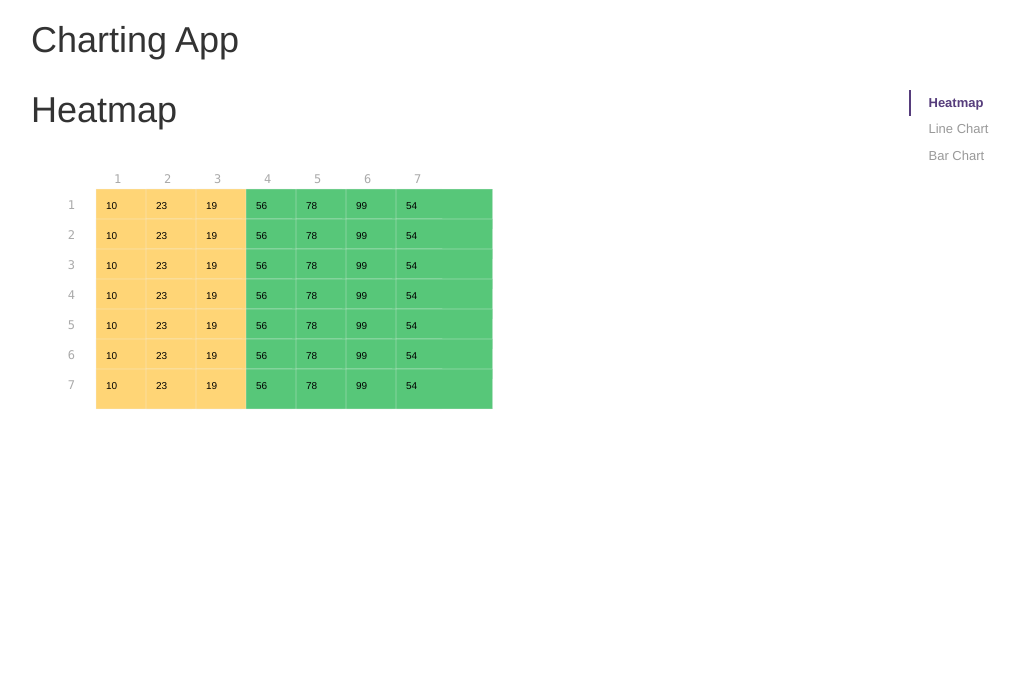
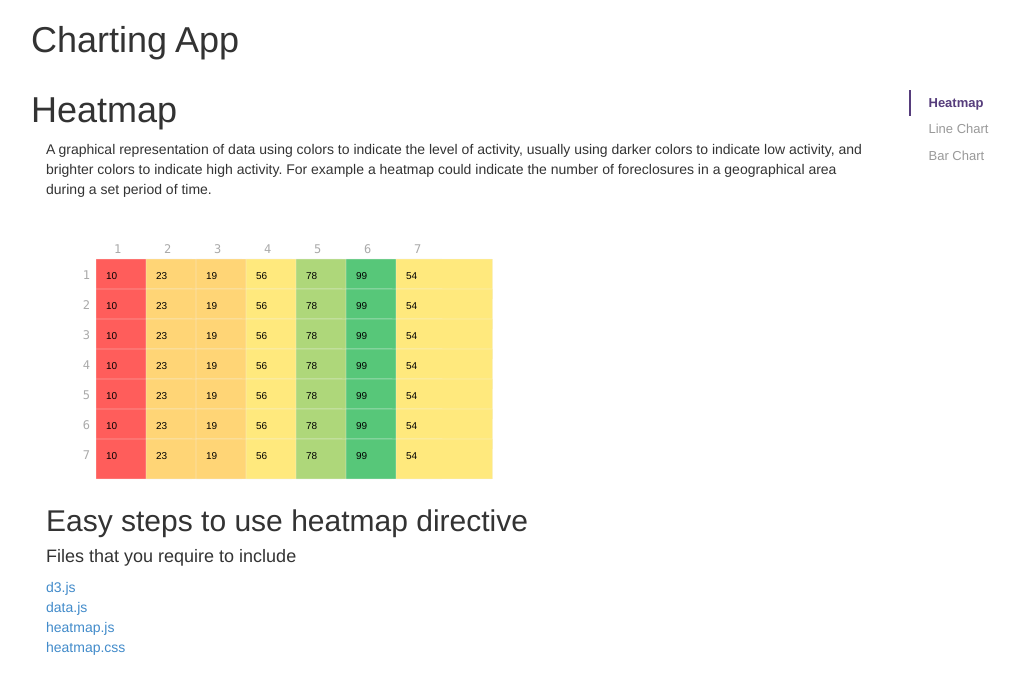
Before and after one commit to AdityaSethi/Charting, a website: page app/index.html at #/heatmap in a window 1280 px wide. Shown: the whole page, without its empty margins (39-1059 px from the left). Drawn offline with Linux system fonts and the light colour scheme.

Commit message:
Docs work in progress

```diff
--- a/app/css/heatmap.css
+++ b/app/css/heatmap.css
@@ -15,6 +15,12 @@
 	text-align: center;
 	height: 40px;
 	line-height: 40px;
+}
+
+.heatmap{
+  position: relative;
+  float: left;
+  width: 100%;
 }
 
 rect {
--- a/app/js/directives/heatmap.js
+++ b/app/js/directives/heatmap.js
@@ -9,7 +9,6 @@ angular.module('app.directives')
     scope: {
         chartData: "=chartId",
         tabledata: "=tabledata",
-        threshold: "=threshold",
         colors: "=colors",
         chartid: "=chartid",
         colorHeatmap: "=colorheatmap"
@@ -64,33 +63,46 @@ angular.module('app.directives')
 
 
           // Color Coding
-          var defaultColorSelect = function (value, x){
-            var color = "";
-            x = scope.threshold || 50;
-            if (x > 0){
-              if(value > x){
-                color = colorsArray[0];
-              }
-              else if(value <= x && value >= 0 ){
-                color = colorsArray[3];
-              }
-              else{
-                color = colorsArray[4]
+          var defaultColorSelect = function (){
+            var completedataset = [];
+            var data = scope.tabledata;
+            for (var i=0; i<data.values.length; i++){
+              for (var j=0; j<data.values[i].length; j++){
+                completedataset.push(parseFloat(data.values[i][j]));
               }
             }
-            else{
-              if(value >= 0){
-                color = colorsArray[0];
+            var minMax = {min: Math.min.apply(Math, completedataset),
+                          max: Math.max.apply(Math, completedataset)};
+            return function(value){
+                            var color,
+                                colors = [].concat(colorsArray);
+
+                            var comparator = (minMax.max - minMax.min);
+                            var min = minMax.min;
+                            if(reverse) {
+                                colors = colors.reverse();
                             }
-              else if(value < 0 && value >= x){
-                color = colorsArray[3];
+                            if(value == 'NA'){
+                                color = '#ffffff';
                             }
-              else{
-                color = colorsArray[4];
+                            else if(value <= ((comparator*10/100)+min)){
+                                color = colors[4];
                             }
+                            else if((value > ((comparator*10/100)+min) && value <= ((comparator*30/100)+min))){
+                                color = colors[3];
+                            }
+                            else if((value > ((comparator*30/100)+min) && value <= ((comparator*70/100)+min))){
+                                color = colors[2];
+                            }
+                            else if((value > ((comparator*70/100)+min) && value <= ((comparator*90/100)+min))){
+                                color = colors[1];
+                            }
+                            else if(value > ((comparator*90/100)+min)){
+                                color = colors[0];
                             }
                             return color;
                         }
+          }();
 
           var colorSelect = scope.colorHeatmap || defaultColorSelect;
 
@@ -166,7 +178,7 @@ angular.module('app.directives')
                 .attr("class", function(d){return "cell cell-border cr main-cell"+(d.row-1)+" cc"+(d.col-1)+" cluster"+(d.cluster);})
                 .attr("width", cellWidth)
                 .attr("height", cellSize)
-                .style("fill", function(d) { return colorSelect(d.values, scope.tabledata.values, d.cluster, d.date, reverse, d, scope.mid, scope.bottomval) })
+                .style("fill", function(d) { return colorSelect(d.values) })
 
                 .on("mouseover", function(d){
                        //highlight text
@@ -440,7 +452,7 @@ angular.module('app.directives')
           drawChart(api_data);
         })
 
-        scope.$watch(function() { return scope.threshold; }, function(value) {
+        scope.$watch(function() { return attrs.threshold; }, function(value) {
           if(value && scope.tabledata) {
             drawChart(scope.tabledata);
           }
--- a/app/js/services/data.js
+++ b/app/js/services/data.js
@@ -1,8 +1,8 @@
-var colorsArray = ['#31A763','#7982B9','#F97848','#6298C4','#FDDE7F','#64BB63', '#0E229B', '#A4A1CC'];
+'use strict';
 
-
-angular.module('app.services').factory('Data',['$http', '$rootScope', '$timeout', '$location', '$q', '$route', function ($http, $rootScope, $timeout, $location, $q, $route){
-
+angular.module('chartApp')
+  .service('Data', function Data($http, $rootScope, $timeout, $location, $q, $route) {
+    // AngularJS will instantiate a singleton by calling "new" on this function
     var Data = {
 
         cache: {},
@@ -75,6 +75,6 @@ angular.module('app.services').factory('Data',['$http', '$rootScope', '$timeout'
             return this.get_promise(path);
         }
 
-}
+        }
     return Data;
-}])
+  });
--- a/app/partials/heatmap.html
+++ b/app/partials/heatmap.html
@@ -1,11 +1,18 @@
 <h1>Heatmap</h1>
 <div class='col-md-12'>
-
+	<p>A graphical representation of data using colors to indicate the level of activity, usually using darker colors to indicate low activity, and brighter colors to indicate high activity. For example a heatmap could indicate the number of foreclosures in a geographical area during a set period of time.</p>
 	<chartheatmap chartid="chartid"
 	  cellwidth="50"
 	  cellheight="30"
 	  textvisible='yes'
 	  url='lib/json/data.json'
+	  threshold="56"
 	  >
-	  </chartheatmap>
+	</chartheatmap>
+	<h2>Easy steps to use heatmap directive</h2>
+	<h4>Files that you require to include</h4>
+	<a href="https://github.com/AdityaSethi/Charting/blob/master/app/lib/vendor/d3.js">d3.js</a><br>
+	<a href="https://github.com/AdityaSethi/Charting/blob/master/app/js/services/data.js">data.js</a><br>
+	<a href="https://github.com/AdityaSethi/Charting/blob/master/app/js/directives/heatmap.js">heatmap.js</a><br>
+	<a href="https://github.com/AdityaSethi/Charting/blob/master/app/css/heatmap.css">heatmap.css</a><br>
 </div>
```
Lines whose indentation alone changed are shown as unchanged.
